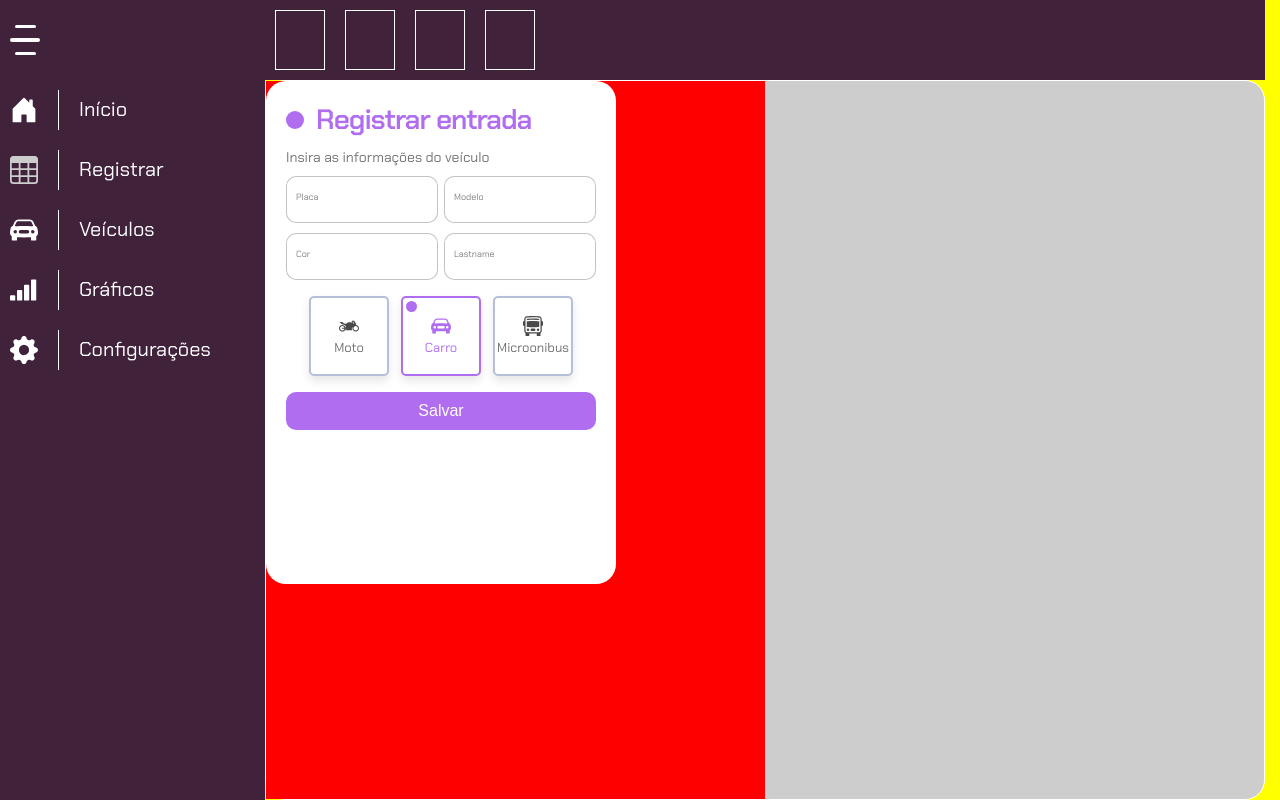
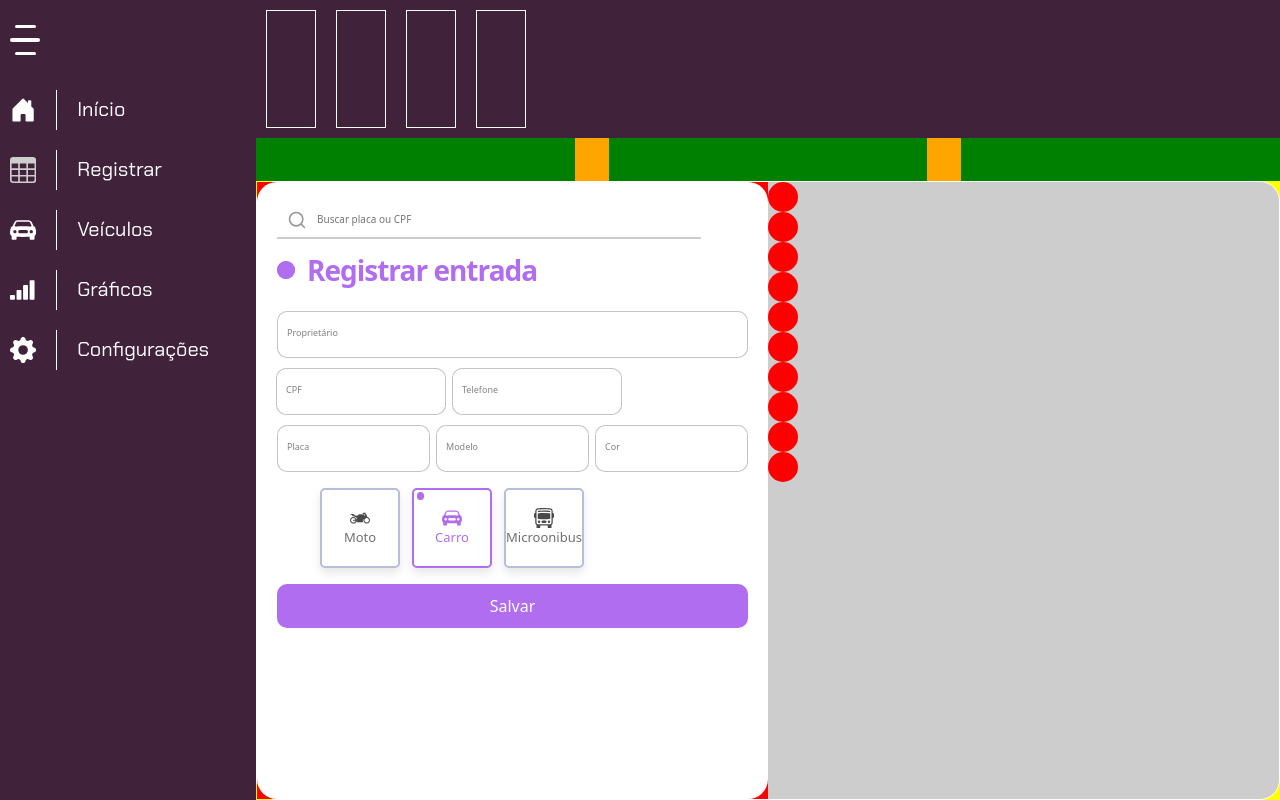
Before and after one commit to matheus-fernandes-ferreira/Projeto-SpotEasy-Sistema-para-gerenciar-estacionamento, a plain HTML site: page cadastrar.html in a window 1280 px wide. Drawn offline with nearby package versions, Linux system fonts and the light colour scheme.

Commit message:
Formulario criado,  script para gerar o mapa das vagas criado

```diff
--- a/Assets/Scripts/script.js
+++ b/Assets/Scripts/script.js
@@ -0,0 +1,29 @@
+console.log('iniciou script');
+
+
+
+const numeroVagas = 10
+
+function criarMapa(numeroVagas) {
+    const mapa = document.querySelector('.mapa')
+    console.log(mapa);
+    for (let index = 0; index < numeroVagas; index++) {
+        console.log('entrou');
+        const vaga = document.createElement('div')
+        vaga.setAttribute('class', 'vaga')
+        mapa.appendChild(vaga)
+
+    }
+
+
+
+}
+
+criarMapa(numeroVagas)
+
+// const mapa = document.querySelector('.mapa')
+// console.log(mapa);
+// const vaga = document.createElement('div')
+// vaga.setAttribute('class', 'vaga')
+
+// mapa.appendChild(vaga)
--- a/Assets/Styles/cadastrar.css
+++ b/Assets/Styles/cadastrar.css
@@ -17,7 +17,7 @@ body {
 }
 
 .side-bar {
-    width: 265px;
+    width: 20vw;
     height: 100%;
     background-color: #40223B;
 }
@@ -33,13 +33,15 @@ body {
 }
 
 .painel {
+    width: 80vw;
+
     display: flex;
     flex-direction: column;
 }
 
 .container-dash-RT {
-    width: 100em;
-    height: 10%;
+    width: 100%;
+    height: 20%;
     background-color: #40223B;
     display: flex;
 }
@@ -47,6 +49,7 @@ body {
 .content {
     width: 100%;
     height: 90%;
+    display: flex;
     background-color: #cdcdcd;
     border: 1px solid white;
     border-radius: 20px;
@@ -59,21 +62,123 @@ body {
 }
 
 
+/*=================== Abas*/
+
+.abas {
+    width: 100%;
+    height: 50px;
+    background-color: orange;
+    gap: 3.3%;
+    display: flex;
+    flex-direction: row;
+}
+
+.aba-1 {
+    width: 33%;
+    height: 100%;
+    background-color: green;
+}
+
+.aba-2 {
+    width: 33%;
+    height: 100%;
+    background-color: green;
+}
+
+.aba-3 {
+    width: 33%;
+    height: 100%;
+    background-color: green;
+}
+
+
+/*===================Barra de pesquisa */
+.ui-input-container {
+    position: relative;
+    width: 90%
+}
+
+.ui-input {
+    width: 100%;
+    padding: 10px 10px 10px 40px;
+    font-size: 1em;
+    border: none;
+    border-bottom: 2px solid #ccc;
+    outline: none;
+    background-color: transparent;
+    transition: border-color 0.3s;
+}
+
+.ui-input:focus {
+    border-color: #B06DF0;
+}
+
+.ui-input-underline {
+    position: absolute;
+    bottom: 0;
+    left: 0;
+    height: 2px;
+    width: 100%;
+    background-color: #B06DF0;
+    transform: scaleX(0);
+    transition: transform 0.3s;
+}
+
+.ui-input:focus+.ui-input-underline {
+    transform: scaleX(1);
+}
+
+.ui-input-highlight {
+    position: absolute;
+    bottom: 0;
+    left: 0;
+    height: 100%;
+    width: 0;
+    background-color: rgba(176, 109, 240, 0.2);
+    transition: width 0.3s;
+}
+
+.ui-input:focus~.ui-input-highlight {
+    width: 100%;
+}
+
+.ui-input-icon {
+    position: absolute;
+    left: 10px;
+    top: 50%;
+    transform: translateY(-50%);
+    color: #999;
+    transition: color 0.3s;
+}
+
+.ui-input:focus~.ui-input-icon {
+    color: #B06DF0;
+}
+
+.ui-input-icon svg {
+    width: 20px;
+    height: 20px;
+}
+
+
+
 /*=================== Início formulário de registro de entrada */
 
 .formulario-registro {
     width: 50%;
     height: 100%;
+    display: flex;
+    justify-content: center;
+    align-items: center;
     background-color: red;
 }
 
 .form {
     width: 100%;
-    height: 70%;
+    height: 100%;
     display: flex;
     flex-direction: column;
     gap: 10px;
-    max-width: 350px;
     background-color: #ffffff;
     padding: 20px;
     border-radius: 20px;
@@ -81,7 +186,7 @@ body {
 }
 
 .title {
-    font-size: 28px;
+    font-size: 2.8rem;
     color: #B06DF0;
     font-weight: 600;
     letter-spacing: -1px;
@@ -114,26 +219,28 @@ body {
     animation: pulse 1s linear infinite;
 }
 
-.message,
-.signin {
+.message {
     color: rgba(88, 87, 87, 0.822);
     font-size: 14px;
 }
 
-.signin {
-    text-align: center;
+.input-group {
+    gap: 10px;
 }
 
-.signin a {
-    color: #B06DF0;
-}
 
-.signin a:hover {
-    text-decoration: underline royalblue;
+
+
+.noflex {
+    display: flex;
+    flex-direction: column;
+    width: 100%;
+    gap: 6px;
 }
 
 .flex {
     display: flex;
+    flex-direction: row;
     width: 100%;
     gap: 6px;
 }
@@ -155,7 +262,7 @@ body {
     left: 10px;
     top: 15px;
     color: grey;
-    font-size: 0.9em;
+    font-size: 1.6rem;
     cursor: text;
     transition: 0.3s ease;
 }
@@ -191,17 +298,7 @@ body {
     background-color: #B06DF0;
 }
 
-@keyframes pulse {
-    from {
-        transform: scale(0.9);
-        opacity: 1;
-    }
 
-    to {
-        transform: scale(1.8);
-        opacity: 0;
-    }
-}
 
 
 /* ===================opcoes de veiculos */
@@ -315,3 +412,22 @@ body {
     white-space: nowrap;
     width: 1px;
 }
+
+.mapa{
+    width: 50%;
+    height: 100%;
+
+}
+.container-mapa{
+    width: 300px;
+    display: grid;
+    grid-template-columns: repeat(5, 1fr);
+    gap: 5px;
+}
+.vaga{
+    width:30px;
+    height: 30px;
+    border-radius: 20px;
+    box-sizing: 1px solid white;
+    background-color: rgb(255, 0, 0);
+}
--- a/cadastrar.html
+++ b/cadastrar.html
@@ -13,8 +13,9 @@
     <link
         href="https://fonts.googleapis.com/css2?family=Chakra+Petch:ital,wght@0,300;0,400;0,500;0,600;0,700;1,300;1,400;1,500;1,600;1,700&display=swap"
         rel="stylesheet">
-
-
+    <link href="https://cdn.jsdelivr.net/npm/bootstrap@5.3.3/dist/css/bootstrap.min.css" rel="stylesheet"
+        integrity="sha384-QWTKZyjpPEjISv5WaRU9OFeRpok6YctnYmDr5pNlyT2bRjXh0JMhjY6hW+ALEwIH" crossorigin="anonymous">
+    <script defer src="./Assets/Scripts/script.js"></script>
     <title>Cadastrar veiculos</title>
 </head>
 
@@ -121,12 +122,60 @@
                     <div class="dash"></div>
                     <div class="dash"></div>
                 </div>
+                <div class="abas">
+                    <div class="aba-1"></div>
+                    <div class="aba-2"></div>
+                    <div class="aba-3"></div>
+                </div>
+
 
                 <div class="content">
+
                     <div class="formulario-registro">
+
                         <form class="form">
+                            <!-- ===========================Barra de pesquisa -->
+                            <div class="ui-input-container">
+                                <input placeholder="Buscar placa ou CPF" class="ui-input" type="text" />
+                                <div class="ui-input-underline"></div>
+                                <div class="ui-input-highlight"></div>
+                                <div class="ui-input-icon">
+                                    <svg xmlns="http://www.w3.org/2000/svg" fill="none" viewBox="0 0 24 24">
+                                        <path stroke-linejoin="round" stroke-linecap="round" stroke-width="2"
+                                            stroke="currentColor"
+                                            d="M21 21L16.65 16.65M19 11C19 15.4183 15.4183 19 11 19C6.58172 19 3 15.4183 3 11C3 6.58172 6.58172 3 11 3C15.4183 3 19 6.58172 19 11Z">
+                                        </path>
+                                    </svg>
+                                </div>
+                            </div>
+
+
+                            <!-- ==========================Início Formulário -->
+
                             <p class="title">Registrar entrada </p>
-                            <p class="message">Insira as informações do veículo </p>
+
+                            <div class="input-group">
+
+                                <div class="noflex">
+                                    <label>
+                                        <input required="" placeholder="" type="text" class="input">
+                                        <span>Proprietário</span>
+                                    </label>
+
+                                </div>
+                                <div class="flex">
+                                    <label>
+                                        <input required="" placeholder="" type="text" class="input">
+                                        <span>CPF</span>
+                                    </label>
+
+                                    <label>
+                                        <input required="" placeholder="" type="text" class="input">
+                                        <span>Telefone</span>
+                                    </label>
+                                </div>
+                            </div>
+
                             <div class="flex">
                                 <label>
                                     <input required="" placeholder="" type="text" class="input">
@@ -137,19 +186,15 @@
                                     <input required="" placeholder="" type="text" class="input">
                                     <span>Modelo</span>
                                 </label>
-                            </div>
 
-                            <div class="flex">
                                 <label>
                                     <input required="" placeholder="" type="text" class="input">
                                     <span>Cor</span>
                                 </label>
 
-                                <label>
-                                    <input required="" placeholder="" type="text" class="input">
-                                    <span>Lastname</span>
-                                </label>
                             </div>
+
+
 
                             <div class="radio-inputs">
                                 <label>
@@ -212,12 +257,20 @@
                             <button class="submit">Salvar</button>
                         </form>
 
+                    </div>
+                    <div class="mapa">
+                        <div class="container-mapa">
 
 
+
+
+
+                        </div>
                     </div>
 
+                </div>
 
-                </div>
+
             </section>
         </main>
 
```
